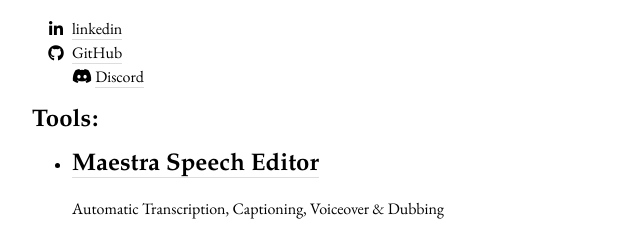
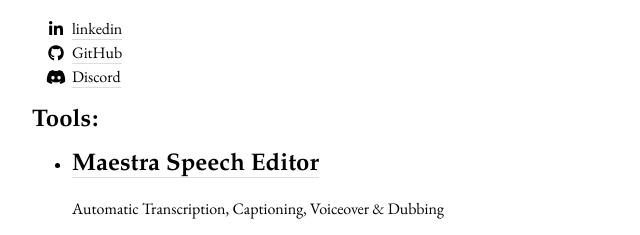
Before and after one commit to Saccarab/saccarab.github.com, a plain HTML site: page index.html in a window 1280 px wide. Shown: the part 196-431 px from the top of the page, 248-888 px from the left. Drawn offline with nearby package versions, Linux system fonts and the light colour scheme.

Commit message:
Update index.html

```diff
--- a/index.html
+++ b/index.html
@@ -49,7 +49,7 @@
     <ul class="fa-ul">
       <li><i class="fa-li fa fa-linkedin"></i> <span><a href="https://linkedin.com/in/akaya2/" rel="me" target="_blank" >linkedin</a></span></li>
       <li><i class="fa-li fa fa-github"></i> <span><a href="https://github.com/saccarab" rel="me" target="_blank" >GitHub</a></span></li>
-      <li><i class="fab fa-discord"></i> <span><a href= "https://discord.gg/rkfjyeKuuz" rel="me" target="_blank" >Discord</a></span></li>
+      <li><i class="fa-li fab fa-discord"></i> <span><a href= "https://discord.gg/rkfjyeKuuz" rel="me" target="_blank" >Discord</a></span></li>
     </ul>
   </section>
   <section>
```
